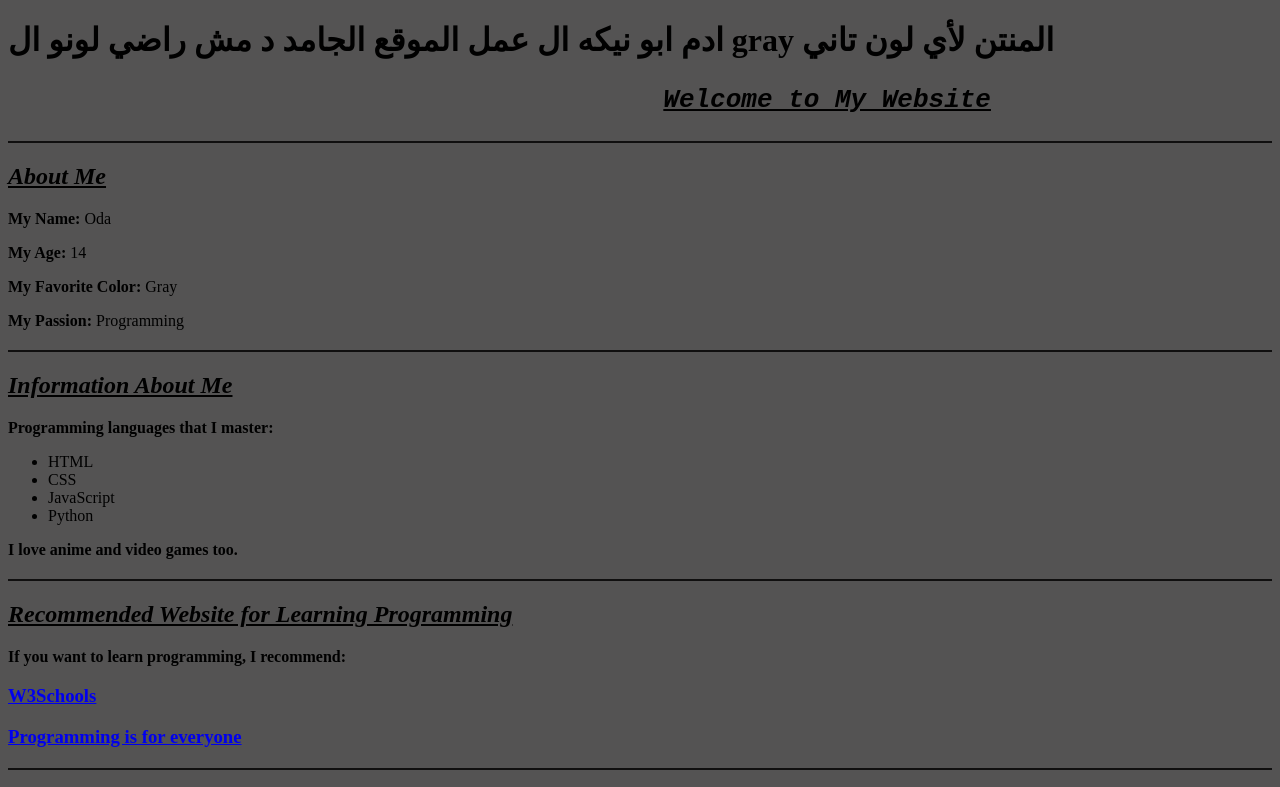
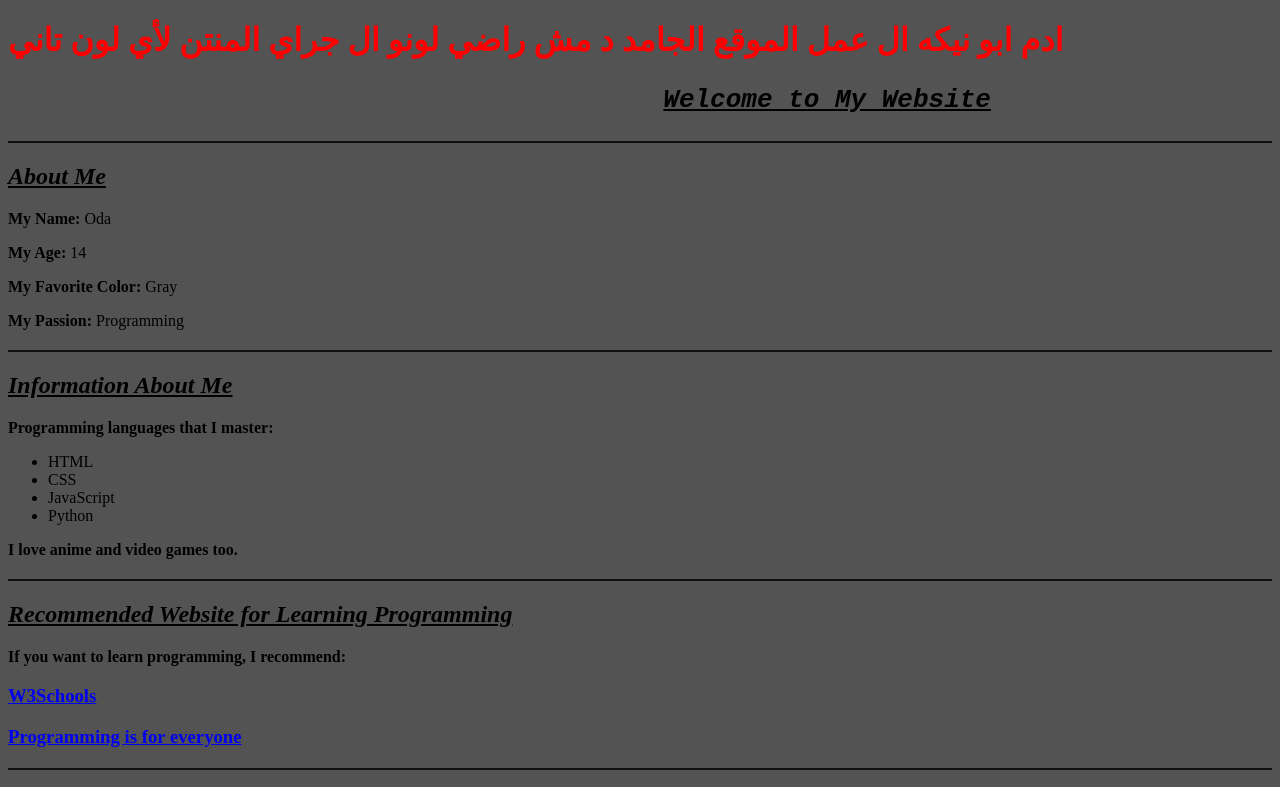
Before and after one commit to moro-num-1/My_Projects, a plain HTML site: page My Favourite Projects/Adam's_secode_project.html in a window 1280 px wide. Shown: the top 787 px of the page. Drawn offline with Linux system fonts and the light colour scheme.

Commit message:
Modefied one file

```diff
--- a/My Favourite Projects/Adam's_secode_project.html
+++ b/My Favourite Projects/Adam's_secode_project.html
@@ -19,7 +19,7 @@
     <title>About Me</title>
 </head>
 <body>
-    <h1 style="text-size:300px">ادم ابو نيكه ال عمل الموقع الجامد د مش راضي لونو ال gray المنتن لأي لون تاني</h1>
+    <h1 style="text-size:300px;color:red;">ادم ابو نيكه ال عمل الموقع الجامد د مش راضي لونو ال جراي المنتن لأي لون تاني</h1>
     <h1><pre><b>                                          <u><i>Welcome to My Website</i></u></b></pre></h1>
     <hr>
 
```
